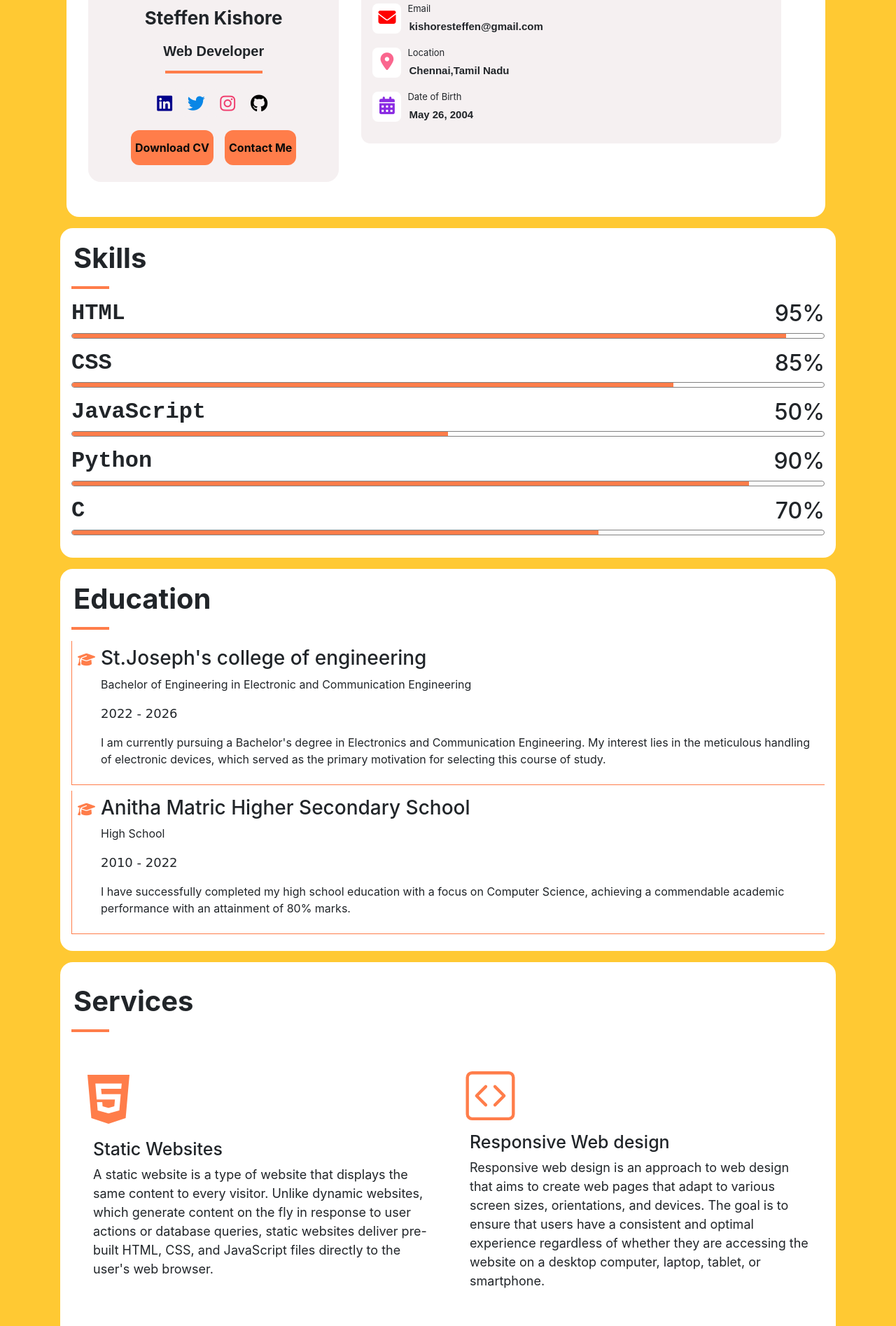
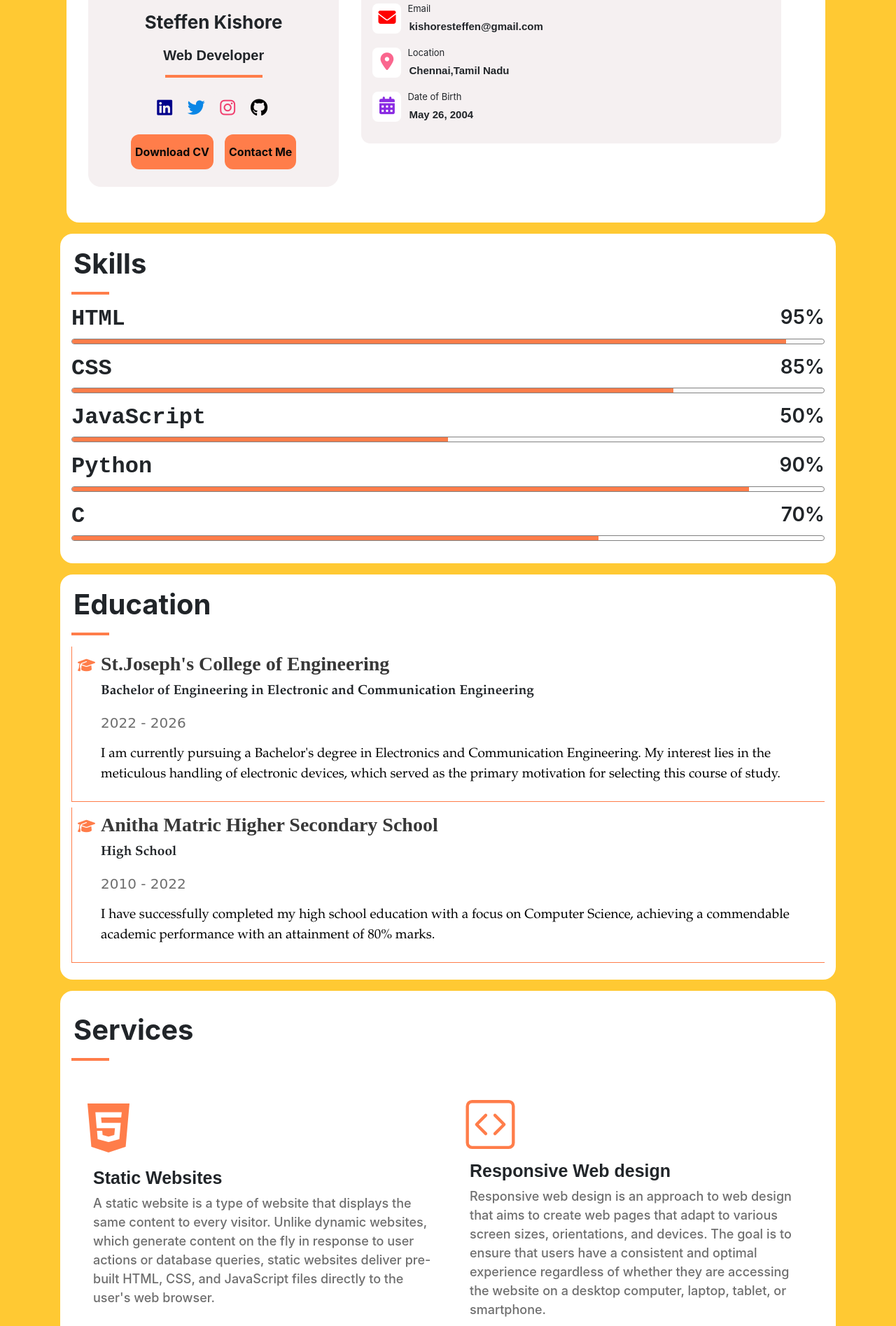
Before and after one commit to Steffenkishore/My-Portfolio, a plain HTML site: page index.html in a window 1280 px wide. Shown: the part 512-2407 px from the top of the page at 70% size. Drawn offline with nearby package versions, Linux system fonts and the light colour scheme; a web font is replaced by a local one.

Commit message:
my portfolio is updated

```diff
--- a/index.html
+++ b/index.html
@@ -36,7 +36,7 @@
 
   <body>
     <div class="fixed-top">
-      <nav class="mb-5 w-100 navbar navbar-expand-lg navbar-light bg-dark">
+      <nav class="mb-5 w-100 navbar navbar-expand-lg  bg-dark">
         <a class="navbar-brand" href="#">
           <h4 class="" style="color:white;">Navigation</h4>
         </a>
@@ -80,7 +80,7 @@
                     class="p-4 profile-box d-flex flex-column justify-content-center align-items-center text-center"
                     id="about-me-section" style="background-color:#f5f0f1;height:95%; width:28vw;">
                       <div class="demo-image-box m-2">
-                        <img src="my passport pic.jpg" class="demo-image" />
+                        <img src="my_profile_pic.jpg" class="demo-image" />
                       </div>
                       <h1 class="mt-3 mb-3 name">Steffen Kishore</h1>
                       <div class="mb-3 role-box">
@@ -101,7 +101,7 @@
                           <i class="icon fa-brands fa-github"></i>
                         </a>
                       </div>
-                      <div class="mt-2 d-flex flex-row justify-content-between">
+                      <div class="mt-2 mb-2 d-flex flex-row justify-content-between">
                         <div class="mr-3 text-center">
                           <a href="My-Portfolio\myResume.pdf" download="Resume">
                             <button class="download-bt">
@@ -211,7 +211,7 @@
 
                   <div class="col-12 col-md-6 text-center">
                     <div class="demo-image-box" style="width:100%;">
-                      <img src="my passport pic.jpg" class="demo-image" style="width:90%;" />
+                      <img src="my_profile_pic_2.jpg" class="demo-image" style="width:90%;" />
                     </div>
                   </div>
                   <div class="col-12 col-md-6 con-box text-center d-flex flex-column justify-content-center align-items-center">
@@ -234,7 +234,7 @@
                         <i class="icon fa-brands fa-github"></i>
                       </a>
                     </div>
-                    <div class="mt-2 d-flex flex-row justify-content-between">
+                    <div class="mt-2 mb-2 d-flex flex-row justify-content-between">
                       <div class="mr-3 text-center">
                         <button class="download-bt">
                           Download CV
@@ -403,7 +403,7 @@
                   <i class="edu-icon fa-solid fa-graduation-cap"></i>
                 </div>
                 <div class="">
-                  <h3 class="center-name">St.Joseph's college of engineering</h3>
+                  <h3 class="center-name">St.Joseph's College of Engineering</h3>
                   <p class="qualification">Bachelor of Engineering in Electronic and Communication Engineering</p>
                   <p class="time">2022 - 2026</p>
                   <p class="qualification-info">I am currently pursuing a Bachelor's degree in Electronics and Communication Engineering.
--- a/style.css
+++ b/style.css
@@ -248,12 +248,36 @@
 }
 
 .percentage {
+  font-size: 28px;
+  font-weight: 600;
+}
+
+.center-name {
+  font-family: "Times New Roman", Times, serif;
+  font-weight: 600;
+  font-size: 28px;
+  color: #383838;
 }
 
 .time {
   font-family: "Brush Script MT", cursive;
-  font-size: 18px;
+  font-size: 20px;
+  color: #6e6e6e;
 }
+
+.qualification {
+  font-family: Garamond, serif;
+  font-weight: 600;
+  font-size: 19px;
+}
+
+.qualification-info {
+  font-family: Garamond, serif;
+  font-weight: 500;
+  color: #000000;
+  font-size: 19px;
+}
+
 .works:hover {
   border-style: solid;
   border-color: #f5f0f1;
@@ -263,11 +287,14 @@
 }
 
 .work-heading {
+  font-family: Arial, Helvetica, sans-serif;
   font-size: 25px;
-  font-weight: 500;
+  font-weight: 600;
 }
 .work-info {
   font-size: 18px;
+  color: #6e6e6e;
+  font-weight: 500;
 }
 .work-img {
   font-size: 80px;
@@ -337,8 +364,7 @@
 .navbar-toggler {
   border-style: solid;
   border-color: ghostwhite;
-  border-width: 0.5px;
-  color: ghostwhite;
+  border-width: 1px;
 }
 
 .cont-icon {
```
Also changed, not shown: demo.jpg (deleted), my passport pic.jpg (deleted), my_profile_pic.jpg (added).
